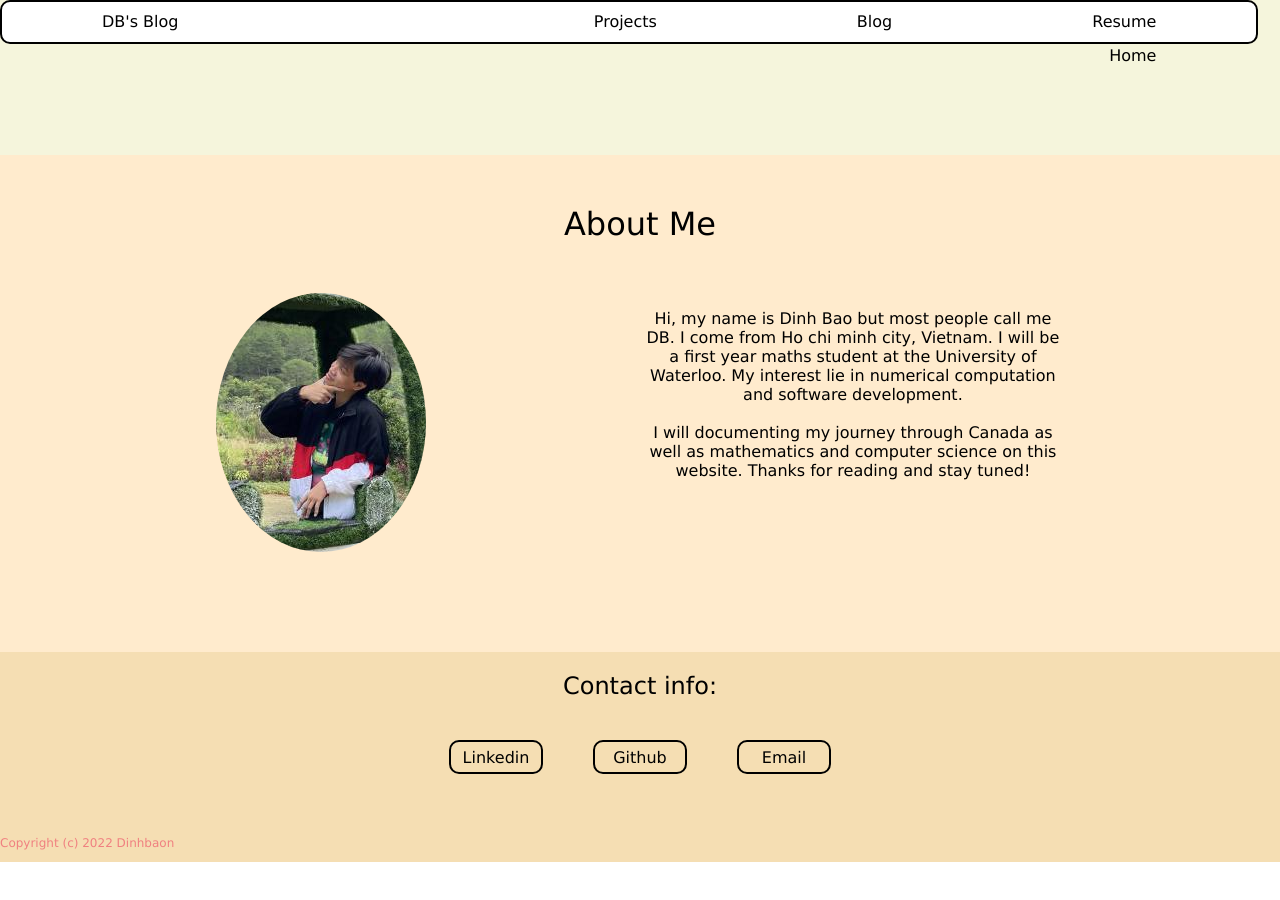
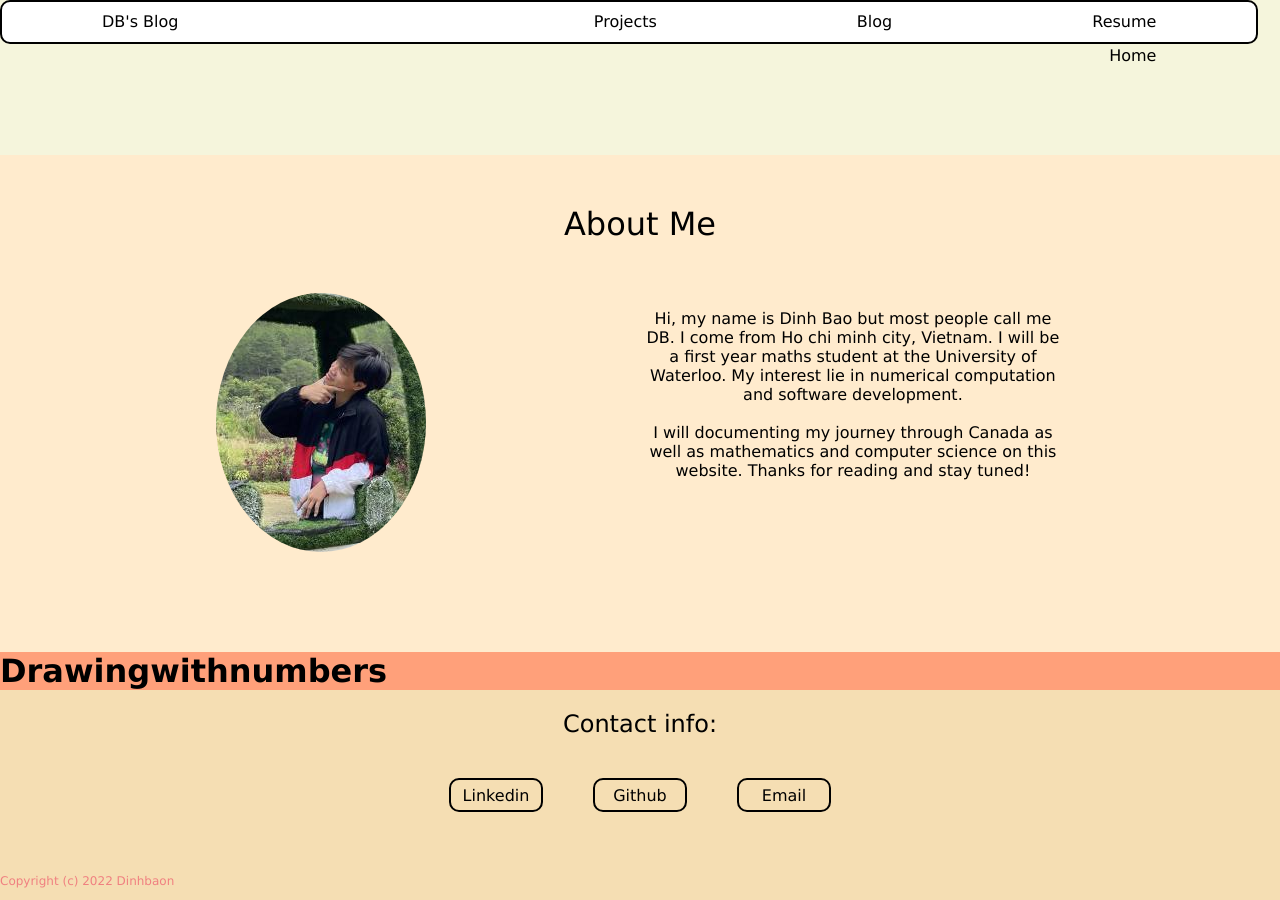
Before and after one commit to Dinhbaon/Dinhbaon.github.io, a Jekyll site: the page index.html, which Jekyll copies as it is, in a window 1280 px wide and 900 px high, scrolled down 745 px. Built offline with Jekyll 4.4.1, drawn with Linux system fonts in a browser that asks for light colours; before the commit the page ends 1607 px from its top, so only the background shows below that.

Commit message:
added project section

```diff
--- a/index.html
+++ b/index.html
@@ -39,6 +39,10 @@
             <br><br>I will documenting my journey through Canada as well as mathematics and computer science on this website. Thanks for reading and stay tuned!</p>
         </div>
     </div>
+    <div class="project_page">
+        <h1 style="margin:auto;">Drawingwithnumbers</h1>
+
+    </div>
 <div class="contact">
     <h2 >Contact info:</h2>
     <div class="link-space">
--- a/style.css
+++ b/style.css
@@ -105,6 +105,10 @@ div.Aboutme h1{
     margin: 0;
     padding: 50px 0 50px 0;
 
+}
+.project_page{
+    display:block;
+    background-color: lightsalmon;
 }
 li a{
     color: black;
@@ -222,5 +226,12 @@ div.captions div, div.captions p{
     ul.nav-bar li a{
         display: none;
     }
+    div.Aboutme h1{
+        font-weight: 450;
+        margin: 0;
+        padding: 50px 0 50px 0;
+        font-size: 1.5em;
+
+    }
 
   }
```
